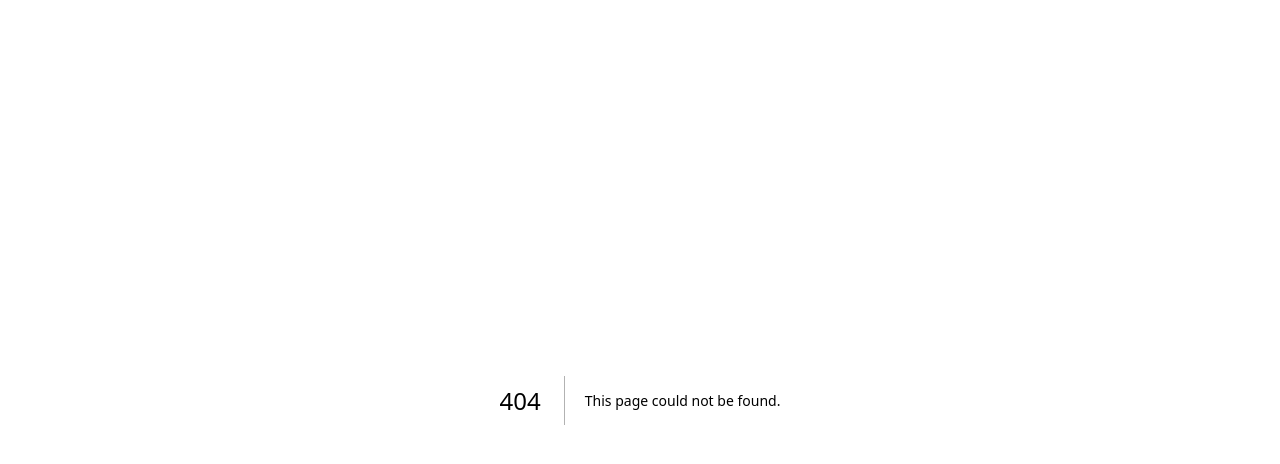
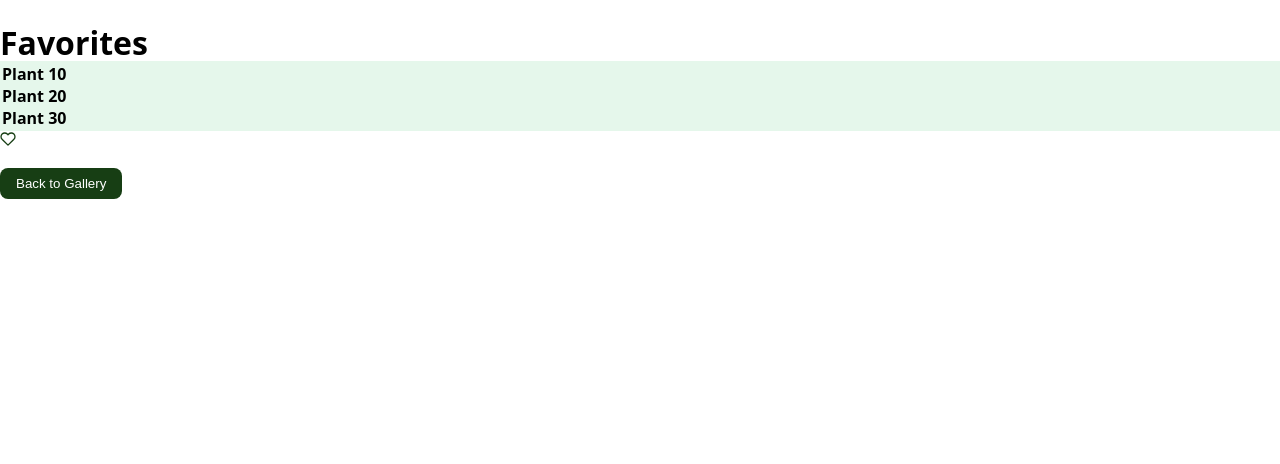
Before and after one commit to Mona904/capstone-project, a Next.js app: page /favorites in a window 1280 px wide. Before the commit this address had no page. Shown: the top 464 px of the page. Built offline with nearby package versions, Linux system fonts and the light colour scheme; no server answers.

Commit message:
add region

```diff
--- /dev/null
+++ b/components/FavoritesPage.js
@@ -0,0 +1,67 @@
+import { useState } from "react";
+import styled from "styled-components";
+import { FiHeart } from "react-icons/fi";
+import { useRouter } from "next/router";
+import PlantCard from "./PlantCard";
+
+const HeartIcon = styled(FiHeart)`
+  stroke: ${({ isFavorite }) => (isFavorite ? "#e5f7eb" : "#173e14")}; /* Cream when favorite, dark green when not favorite */
+  fill: ${({ isFavorite }) => (isFavorite ? "#e5f7eb" : "none")}; /* Cream when favorite, no fill when not favorite */
+  stroke-width: 2px;
+  cursor: pointer;
+`;
+
+
+
+const BackButton = styled.button`
+  margin-top: 1rem;
+  background-color: #173e14;
+  color: #fff;
+  padding: 0.5rem 1rem;
+  border: none;
+  cursor: pointer;
+  border-radius: 0.5rem;
+`;
+
+function FavoritesPage({ plants }) {
+  const [favorites, setFavorites] = useState([]);
+  const router = useRouter();
+
+  const toggleFavorite = (plantId) => {
+    if (favorites.includes(plantId)) {
+      setFavorites(favorites.filter((id) => id !== plantId));
+    } else {
+      setFavorites([...favorites, plantId]);
+    }
+  };
+
+  const isFavorite = (plantId) => favorites.includes(plantId);
+
+  const navigateToPlantDetails = (plantId) => {
+    router.push(`/plants/${plantId}`); // Replace "/plants/:id" with your actual plant details route
+  };
+
+  return (
+    <div>
+      <h1>Favorites</h1>
+      <div>
+        {plants.map((plant) => (
+          <div key={plant.id}>
+            <PlantCard
+              name={plant.name}
+              image={plant.image}
+              onClick={() => navigateToPlantDetails(plant.id)}
+            />
+            <HeartIcon
+              isFavorite={isFavorite(plant.id)}
+              onClick={() => toggleFavorite(plant.id)}
+            />
+          </div>
+        ))}
+      </div>
+      <BackButton onClick={() => router.back()}>Back to Gallery</BackButton>
+    </div>
+  );
+}
+
+export default FavoritesPage;
--- a/components/PlantCard.js
+++ b/components/PlantCard.js
@@ -9,28 +9,31 @@ const Container = styled.article`
 height: 100%;
 width: 100%;
 position: relative;
+background-color: #173e14;
 `;
 
 
 const Title = styled.h2`
-position: absolute;
-bottom: -1px;
-margin: 0;
-background-color: #fff;
-width: 100%;
-padding: 2px;
-font-size: 1rem;`
+  position: absolute;
+  bottom: -1px;
+  margin: 0;
+  background-color: #e5f7eb;
+  width: 100%;
+  padding: 2px;
+  font-size: 1rem;
+`;
+
 
 function PlantCard(props) {
   const { name, image } = props;
 
   return (
     <Container>
-      <StyledImage src={image} alt={name}
+      {/* <StyledImage src={image} alt={name}
       fill
       sizes="(max-width: 768px) 100vw,
               (max-width: 1200px) 50vw,
-              33vw"/>
+              33vw"/> */}
       <Title>{name}</Title>
     </Container>
   );
--- a/db.js
+++ b/db.js
@@ -1,4 +1,4 @@
-
+/*
 export const plants = [
     { id: "1", name: 'Bigleaf Hydrangea', image: 'https://www.picturethisai.com/wiki-image/1080/154128268713263129.jpeg' },
     { id: "2", name: 'Common Foxglove', image: 'https://picturethisai.com/image-handle/website_cmsname/image/1080/153664794497384469.jpeg?x-oss-process=image/format,webp/quality,q_60&v=1.0' },
@@ -7,6 +7,60 @@ export const plants = [
     { id: "5", name: 'Common Tansy', image: 'https://www.picturethisai.com/image-handle/website_cmsname/image/1080/154187663815999517.jpeg?x-oss-process=image/format,webp/resize,s_422&v=1.0'},
     { id: "6", name: 'Elder', image: 'https://cdn11.bigcommerce.com/s-ih8o56kgor/images/stencil/1280x1280/products/4445/10243/American-Elderberry__47229.1627066332.png?c=2'},
     { id: "7", name: 'Herb Robert', image: 'https://www.picturethisai.com/image-handle/website_cmsname/image/1080/201211671562289152.jpeg?x-oss-process=image/format,webp/resize,s_422&v=1.0'},
-    { id: "8", name: 'Yellow Archangel', image: 'https://www.picturethisai.com/image-handle/website_cmsname/image/1080/201215064586452992.jpeg?x-oss-process=image/format,webp/resize,s_422&v=1.0'},
-    { id: "9", name: 'English Oak', image: 'https://cdn.shopify.com/s/files/1/0557/0657/products/Quercus-robur.jpg'},
+    { id: "8", name: 'English Oak', image: 'https://cdn.shopify.com/s/files/1/0557/0657/products/Quercus-robur.jpg'},
   ];
+  */
+
+ import mongoose, { model, models, Schema } from "mongoose";
+
+
+ const { MONGODB_URL } = process.env;
+
+ const PlantSchema = new Schema ({
+  title: String,
+  location: String,
+ });
+
+ const Plant = models.Plant || model("Plant", PlantSchema);
+
+
+
+ async function connectDatabase() {
+  await mongoose.connect(MONGODB_URL);
+}
+
+async function createPlant(plant) {
+  await connectDatabase();
+  const newPlant = await Plant.create(plant);
+  return newPlant;
+}
+
+async function getPlant(id) {
+  await connectDatabase();
+  const plant = await Plant.findOne({ _id: id });
+  return plant;
+}
+
+async function getAllPlants() {
+  await connectDatabase();
+  const elements = await Plant.find({});
+  return elements;
+}
+
+async function deletePlant(id) {
+  await connectDatabase();
+  const plant = await Plant.findOne({ _id: id });
+  await Plant.deleteOne({ _id: id });
+  return plant;
+}
+
+async function updatePlant(id, plant) {
+  await connectDatabase();
+  await Plant.updateOne({ _id: id }, plant);
+  const updatedPlant = await Plant.findOne({ _id: id });
+  return updatedPlant;
+}
+
+export default Plant;
+
+export {createPlant, updatePlant, deletePlant, getAllPlants, getPlant};
--- a/package.json
+++ b/package.json
@@ -13,10 +13,13 @@
     "@next/font": "^13.3.0",
     "eslint": "8.38.0",
     "eslint-config-next": "13.3.0",
+    "mongoose": "^7.1.1",
     "next": "13.3.0",
     "react": "18.2.0",
     "react-dom": "18.2.0",
-    "styled-components": "^5.3.9"
+    "react-icons": "^4.8.0",
+    "styled-components": "^5.3.10",
+    "swr": "^2.1.5"
   },
   "devDependencies": {
     "@svgr/webpack": "^7.0.0",
--- /dev/null
+++ b/pages/api/Plants/index.js
@@ -0,0 +1,10 @@
+import { getAllPlants, createPlant } from "@/db";
+
+export default async function handler(req,res){
+    if (req.method === "GET"){const plants = await getAllPlants();
+    return res.status(200).json(plants);}
+if (req.method === "POST") {const {title, location}= req.body;
+const plant= await createPlant({title,location});
+return res.status(201).json(plant);}
+return res.status(405).end({error:"method not allowed"})
+}
--- /dev/null
+++ b/pages/favorites.js
@@ -0,0 +1,11 @@
+import FavoritesPage from "@/components/FavoritesPage";
+
+export default function Favorites() {
+  const plants = [
+    { id: 1, name: "Plant 10", image: "https://www.picturethisai.com/wiki-image/1080/154128268713263129.jpeg" },
+    { id: 2, name: "Plant 20", image: "https://www.picturethisai.com/image-handle/website_cmsname/image/1080/154244786881036288.jpeg?x-oss-process=image/format,webp/resize,s_422&v=1.0" },
+    { id: 3, name: "Plant 30", image: "https://cdn.shopify.com/s/files/1/0557/0657/products/Quercus-robur.jpg" },
+  ];
+
+  return <FavoritesPage plants={plants} />;
+}
```
Also changed, not shown: components/PlantList.js (+40 -4 lines), pages/index.js (+104 -4 lines), 1 other file (tests, documents, lock files or other folders).
